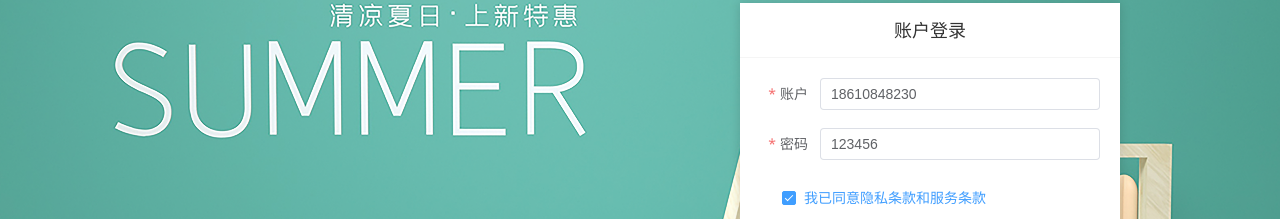
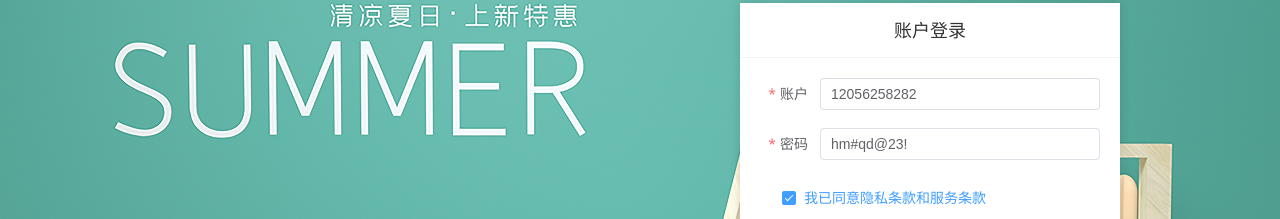
Before and after one commit to Little-Star888/vue3-vite-rabbit, a Vue app: page /login in a window 1280 px wide. Shown: the part 184-403 px from the top of the page. Built offline with nearby package versions, Linux system fonts and the light colour scheme; the HTML template or start-up script is replaced by a standard one.

Commit message:
接口购物车-加入购物车事件

```diff
--- a/src/stores/cartStore.js
+++ b/src/stores/cartStore.js
@@ -16,19 +16,15 @@ export const useCartStore = defineStore(
     // 1. 添加购物车
     const addCart = async (goods) => {
       // console.log(goods);
-      alert('9999')
       // 添加购物车操作
       if (isLogin) {
-        console.log(isLogin + "登录了");
         // 登录的话走登录后的逻辑
         await insertCartAPI(goods);
         const { data } = await getNewestCartListAPI();
         console.log(data.result);
         cartList.value = data.result;
-        console.log("登录了哈哈啊哈哈哈哈啊哈");
       } else {
         // 未登录走未登录的逻辑
-        console.log(isLogin + "没有登录");
         // 已添加过 - count++
         const item = cartList.value.find((item) => {
           return item.skuId === goods.skuId;
--- a/src/views/Login/index.vue
+++ b/src/views/Login/index.vue
@@ -7,8 +7,8 @@ import { useUserStore } from "@/stores/user";
 const userStore = useUserStore();
 const router = useRouter();
 const form = ref({
-  account: "18610848230",
-  password: "123456",
+  account: "12056258282",
+  password: "hm#qd@23!",
   agree: true,
 });
 const rules = {
```
